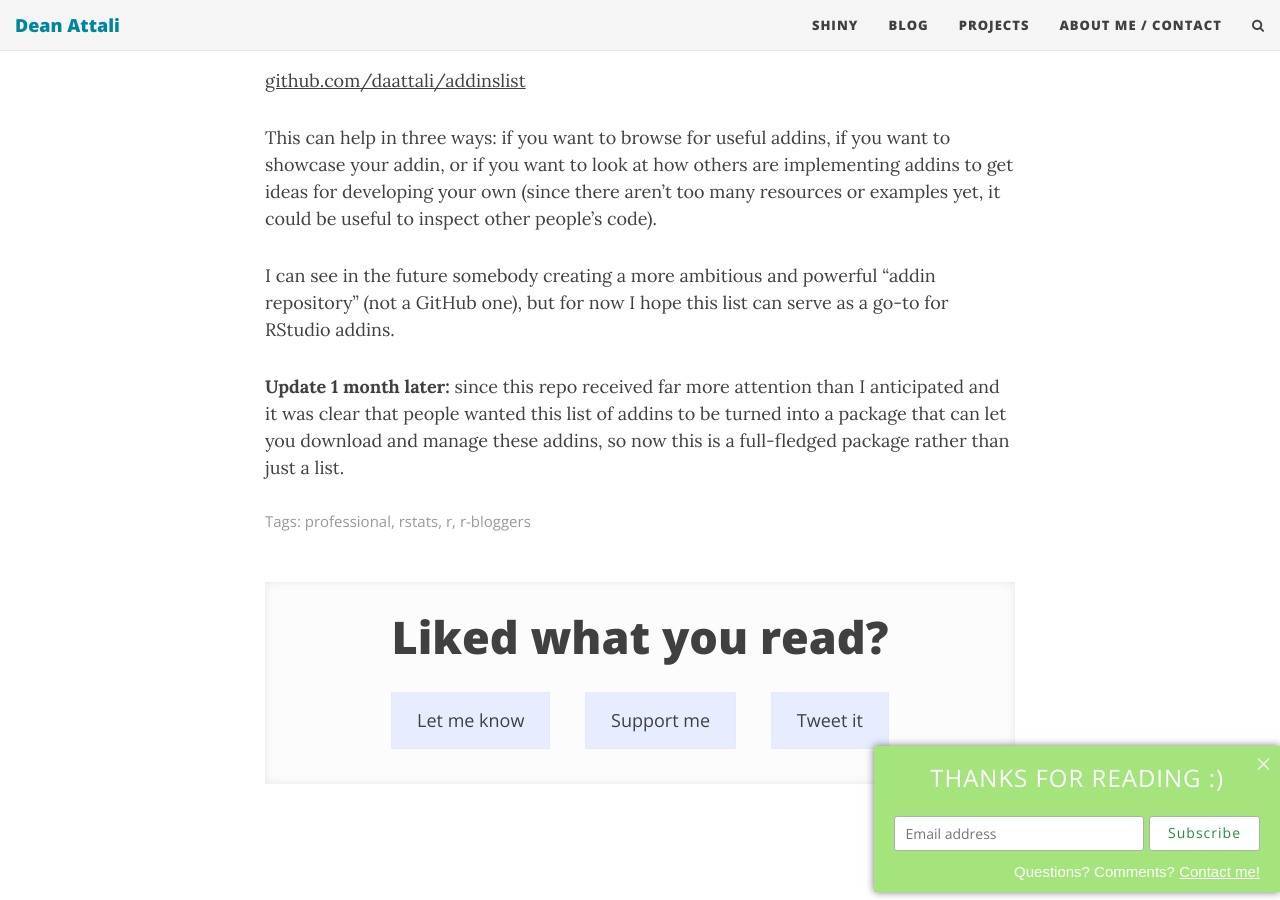
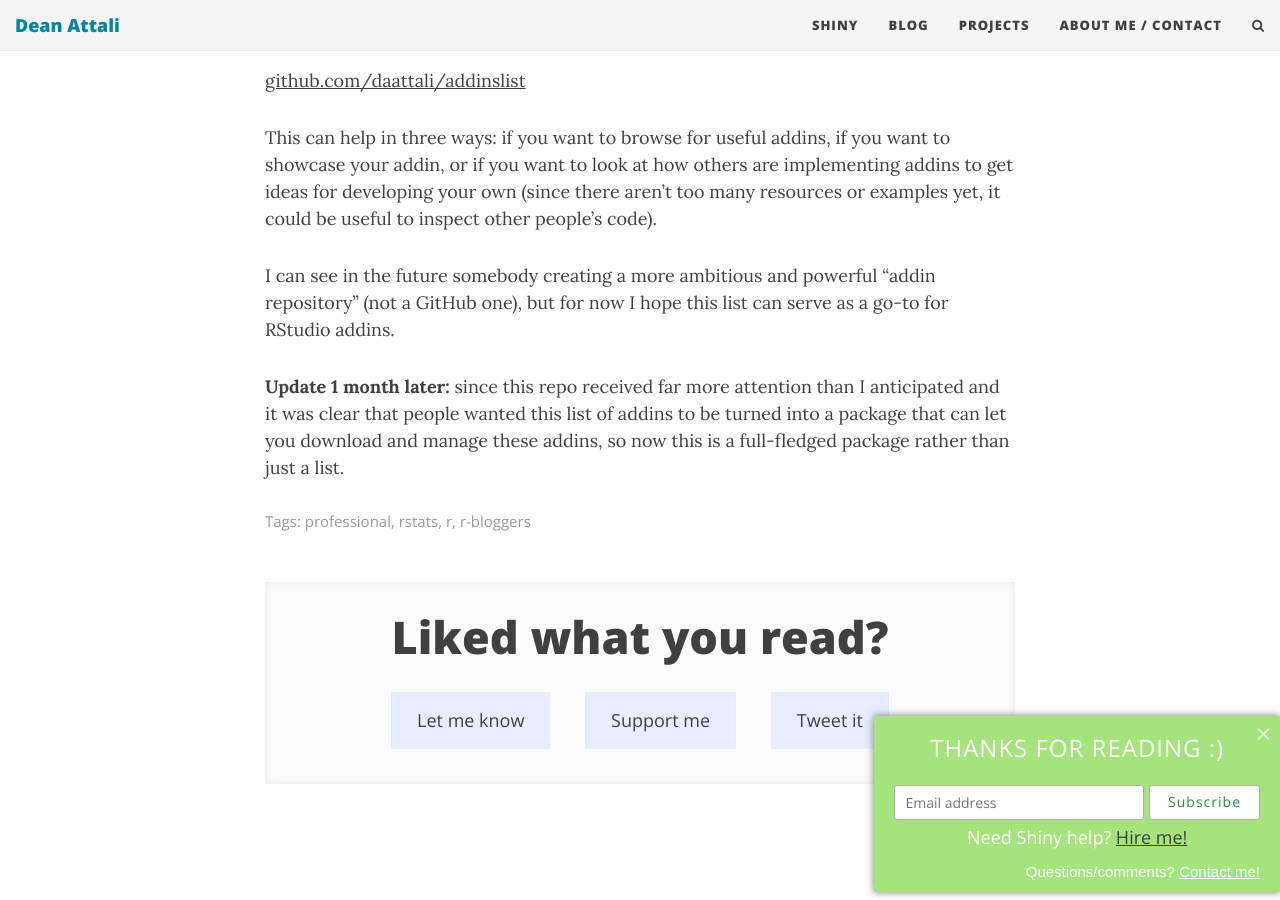
Before and after one commit to daattali/daattali.github.io, a Jekyll site: the page built from notblog/2016-03-30-rstudio-addins-list.md, in a window 1280 px wide and 900 px high, scrolled down 451 px. Built offline with Jekyll 4.4.1, drawn with Linux system fonts in a browser that asks for light colours; nearby versions of some CDN libraries; comment, search, counter and statistics services are not loaded.

Commit message:
add "hire me" in scrollbox

```diff
--- a/_includes/scroll-box.html
+++ b/_includes/scroll-box.html
@@ -5,9 +5,7 @@
     <div id="mc_embed_signup">
       <form action="//deanattali.us14.list-manage.com/subscribe/post?u=a579a88c8f09f9b8502b9d0c3&amp;id=c180f5773c" method="post" id="mc-embedded-subscribe-form" name="mc-embedded-subscribe-form" class="validate" target="_blank" novalidate="">
         <div id="mc_embed_signup_scroll">
-  	      <label for="mce-EMAIL" style="
-font-weight: normal;
-">Sign up to get notified about my next post</label>
+  	      <label for="mce-EMAIL">Sign up to get notified about my next post</label>
   	      <input type="email" value="" name="EMAIL" class="email" id="mce-EMAIL" placeholder="Email address" required="">
           <div style="position: absolute; left: -5000px;" aria-hidden="true"><input type="text" name="b_a579a88c8f09f9b8502b9d0c3_c180f5773c" tabindex="-1" value=""></div>
           <input type="submit" value="Subscribe" name="subscribe" id="mc-embedded-subscribe" class="button">
@@ -15,8 +13,12 @@ font-weight: normal;
       </form>
     </div>
   </div>
+  <div id="scroll-box-hire">
+    Need Shiny help?
+    <a href="/shiny">Hire me!</a>
+  </div>
   <div id="scroll-box-contact">
-    Questions? Comments?
+    Questions/comments?
     <a href="/contact">Contact me!</a>
   </div>
 </div>
```
